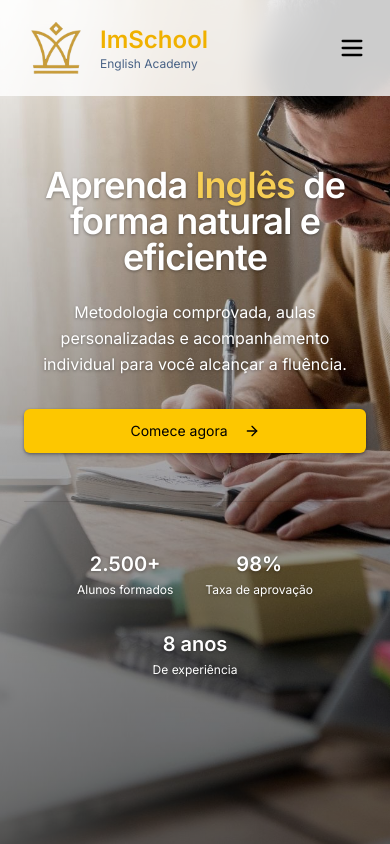
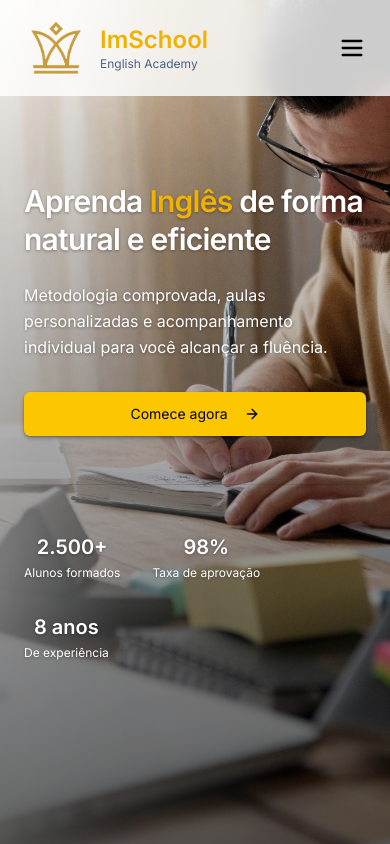
Before and after one commit to lopesmauro/imschool, a React (Vite) app: page / in a window 390 px wide. Shown: the top 844 px of the page. Built offline with nearby package versions, Linux system fonts and the light colour scheme.

Commit message:
ajustando conteudo

```diff
--- a/src/components/Hero.tsx
+++ b/src/components/Hero.tsx
@@ -7,7 +7,7 @@ const Hero = () => {
 
   return (
     <section className="relative min-h-screen bg-white flex items-center overflow-hidden">
-      {/* Imagem de fundo */}
+      {/* Imagem de fundo - Responsividade melhorada */}
       <img
         src="/bg-hero.jpg"
         alt="Hero background"
@@ -24,17 +24,17 @@ const Hero = () => {
       <div className="container mx-auto px-6 sm:px-10 lg:px-20 py-16 sm:py-24 max-w-7xl relative z-10">
         <div className="grid lg:grid-cols-2 gap-12 items-center">
           {/* Coluna de Texto */}
-          <div className="space-y-6 text-center lg:text-left text-white lg:text-black drop-shadow-[0_1.5px_1.5px_rgba(0,0,0,0.35)] lg:drop-shadow-none">
-            <h1 className="text-4xl sm:text-5xl lg:text-6xl font-semibold leading-none tracking-tight">
-              Aprenda <span className="text-primary">Inglês</span> de forma natural e eficiente
+          <div className="space-y-6 text-left lg:text-left text-white lg:text-black drop-shadow-[0_1.5px_1.5px_rgba(0,0,0,0.35)] lg:drop-shadow-none">
+            <h1 className="text-3xl sm:text-4xl lg:text-6xl font-semibold leading-tight tracking-tight">
+              Aprenda <span className="text-yellow-500">Inglês</span> de forma natural e eficiente
             </h1>
 
-            <p className="sm:text-white/85 lg:text-gray-500 sm:text-lg lg:text-lg leading-relaxed max-w-xl mx-auto lg:mx-0">
+            <p className="sm:text-white/85 lg:text-gray-500 sm:text-lg lg:text-lg leading-relaxed max-w-xl lg:mx-0">
               Metodologia comprovada, aulas personalizadas e acompanhamento individual para você alcançar a fluência.
             </p>
 
-            {/* Botão de WhatsApp */}
-            <div className="flex flex-col sm:flex-row justify-center lg:justify-start gap-4 pt-2">
+            {/* Botão de WhatsApp - Ajuste para ser mais acessível no celular */}
+            <div className="flex flex-col sm:flex-row justify-left lg:justify-start gap-4 pt-2">
               <a
                 href={whatsappUrl}
                 target="_blank"
@@ -45,8 +45,8 @@ const Hero = () => {
               </a>
             </div>
 
-            {/* Estatísticas - Ajuste para Mobile */}
-            <div className="flex flex-wrap sm:flex-nowrap justify-center lg:justify-start gap-8 sm:gap-12 pt-12 mt-12 border-t border-black/10">
+            {/* Estatísticas - Organizado para o mobile com mais espaçamento */}
+            <div className="flex flex-wrap sm:flex-nowrap justify-left lg:justify-start gap-8 sm:gap-12 pt-12 mt-12 border-t border-black/10">
               <div className="text-center">
                 <p className="text-xl sm:text-3xl font-semibold">2.500+</p>
                 <p className="text-xs sm:text-sm sm:text-white/85 lg:text-gray-500 mt-1">Alunos formados</p>
@@ -62,8 +62,10 @@ const Hero = () => {
             </div>
           </div>
 
-          {/* Coluna de Imagem, somente visível no desktop */}
-          <div className="hidden lg:block"></div>
+          {/* Coluna de Imagem - Ajuste para mobile */}
+          <div className="hidden lg:block">
+            {/* Colocar a imagem ou ilustração que se encaixe bem */}
+          </div>
         </div>
       </div>
     </section>
```
